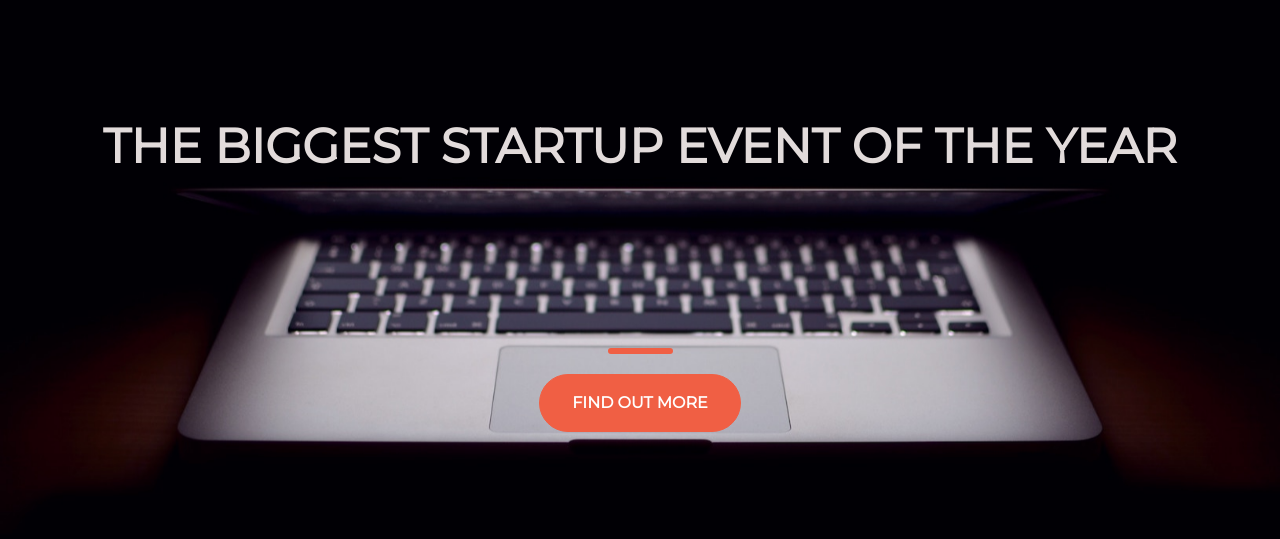
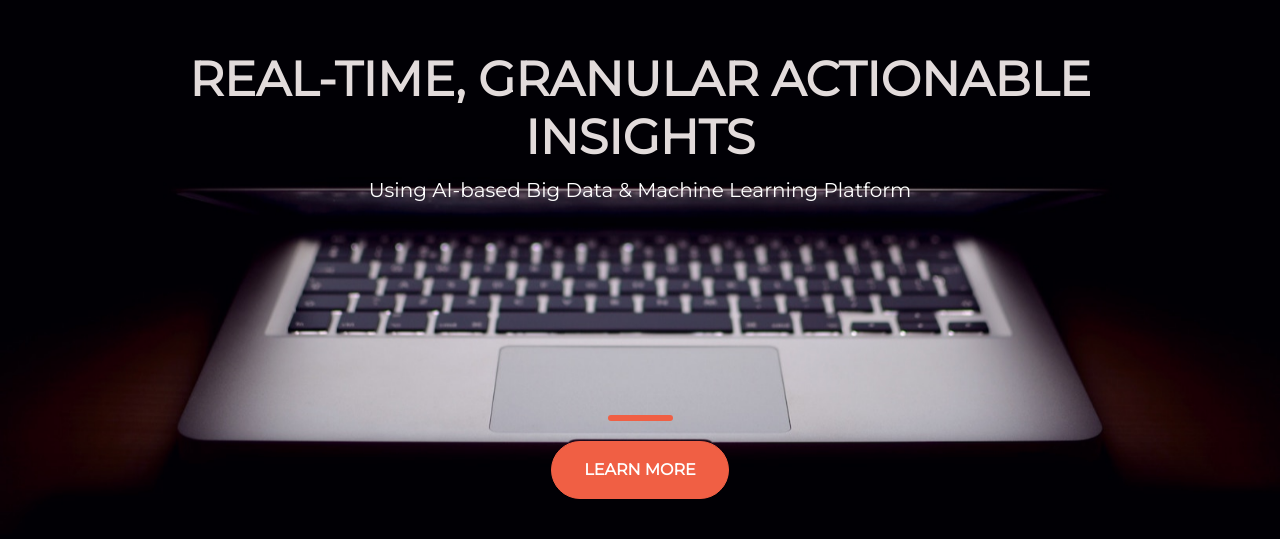
Before and after one commit to BogdanStaicuF/MicroTech-Start-up, a plain HTML site: page index.html in a window 1280 px wide. Shown: the part 125-664 px from the top of the page. Drawn offline with nearby package versions, Linux system fonts and the light colour scheme.

Commit message:
Add files via upload

```diff
--- a/index.html
+++ b/index.html
@@ -12,23 +12,16 @@
     <div class="container">
       <div class="row">
         <header class="text-center col-12">
-          <h1><strong>The biggest startup event of the year </strong></h1>
+          <h1><strong>Real-time, Granular Actionable Insights<strong></h1>
+          <p class="paragraph">Using AI-based Big Data & Machine Learning Platform<p>
         </header>
         <div class="buffer col-12"></div>
         <section class="text-center col-12">
           <hr>
-          <a href="https://mailchi.mp/d24a0f3bc74e/strt"><button class="btn btn-danger btn-xl">Find Out More</button></a>
+          <a href="https://mailchi.mp/ac7fe2f71f1c/start-up"><button class="btn btn-danger btn-xl">Learn More</button></a>
         </section>
       </div>
     </div>
 
-
-
-
-
-
-
-
-
   </body>
 </html>
--- a/style.css
+++ b/style.css
@@ -13,6 +13,18 @@ html{
   display: flex;
   align-items: center;
   height: 100%;
+}
+
+h1{
+  font-size: 80px;
+  font-weight: 700;
+}
+
+.paragraph{
+  color: white;
+  font-weight: 300;
+  font-size: 20px;
+  padding-bottom: 30px;
 }
 
 .buffer{
```
